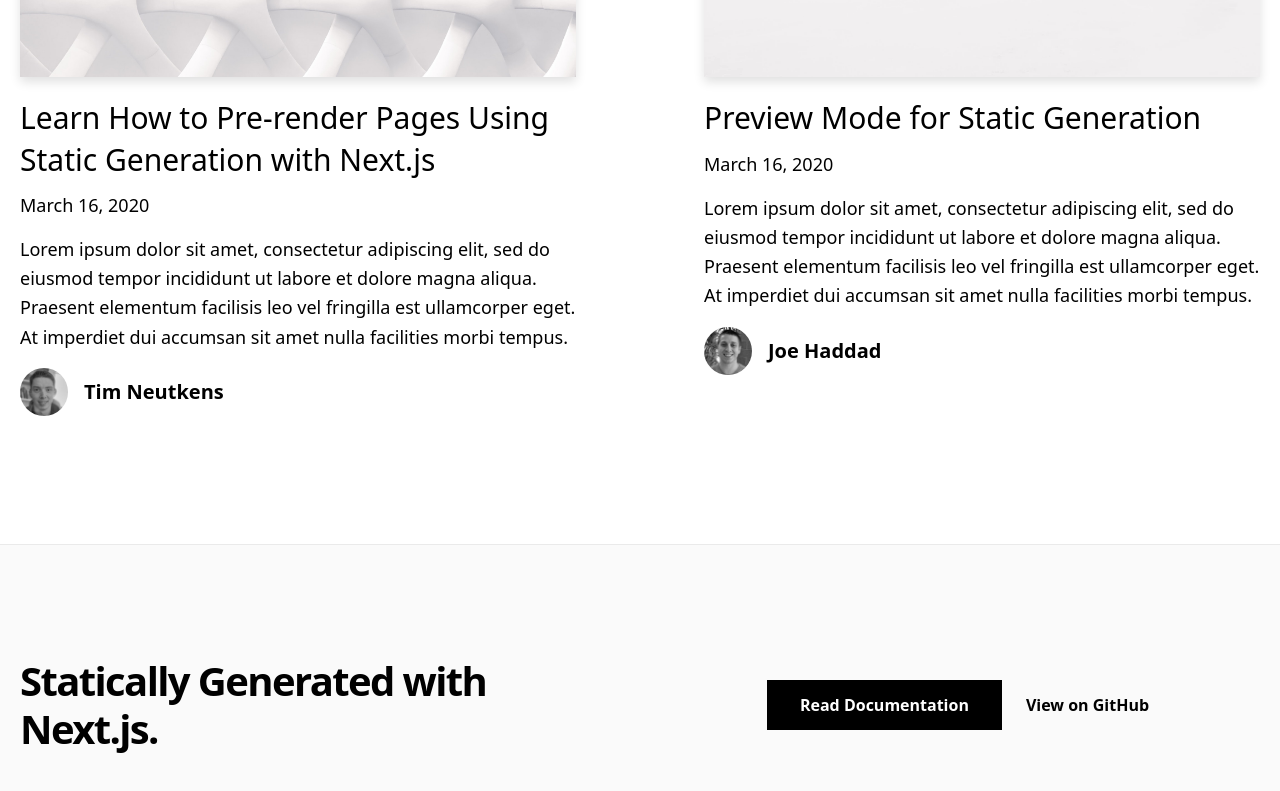
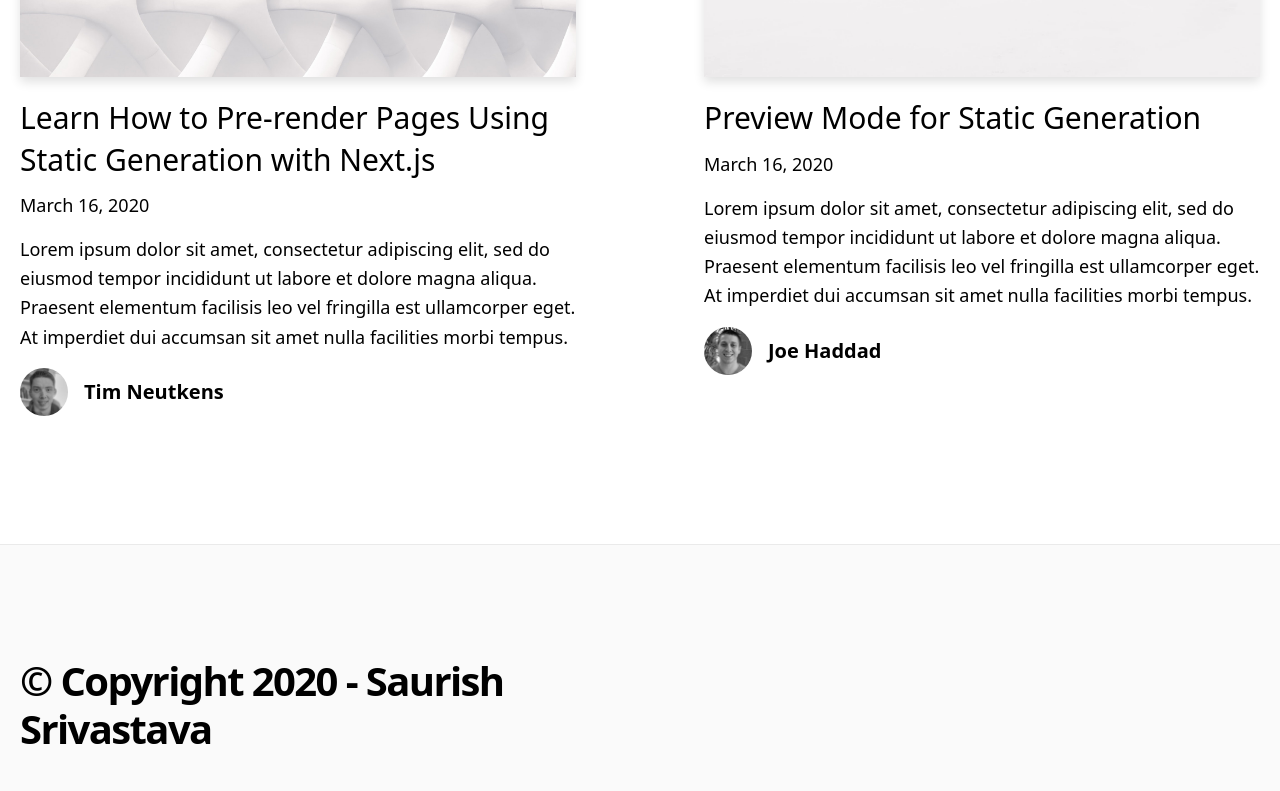
Before and after one commit to minor/blog, a Next.js app: page / in a window 1280 px wide. Shown: the part 1545-2336 px from the top of the page. Built offline with nearby package versions, Linux system fonts and the light colour scheme.

Commit message:
[update] footer.js

```diff
--- a/components/footer.js
+++ b/components/footer.js
@@ -6,23 +6,9 @@ export default function Footer() {
     <footer className="bg-accent-1 border-t border-accent-2">
       <Container>
         <div className="py-28 flex flex-col lg:flex-row items-center">
-          <h3 className="text-4xl lg:text-5xl font-bold tracking-tighter leading-tight text-center lg:text-left mb-10 lg:mb-0 lg:pr-4 lg:w-1/2">
-            Statically Generated with Next.js.
-          </h3>
-          <div className="flex flex-col lg:flex-row justify-center items-center lg:pl-4 lg:w-1/2">
-            <a
-              href="https://nextjs.org/docs/basic-features/pages"
-              className="mx-3 bg-black hover:bg-white hover:text-black border border-black text-white font-bold py-3 px-12 lg:px-8 duration-200 transition-colors mb-6 lg:mb-0"
-            >
-              Read Documentation
-            </a>
-            <a
-              href={`https://github.com/vercel/next.js/tree/canary/examples/${EXAMPLE_PATH}`}
-              className="mx-3 font-bold hover:underline"
-            >
-              View on GitHub
-            </a>
-          </div>
+          <h4 className="text-4xl lg:text-5xl font-bold tracking-tighter leading-tight text-center lg:text-left mb-10 lg:mb-0 lg:pr-4 lg:w-1/2">
+            © Copyright 2020 - Saurish Srivastava
+          </h4>
         </div>
       </Container>
     </footer>
```
